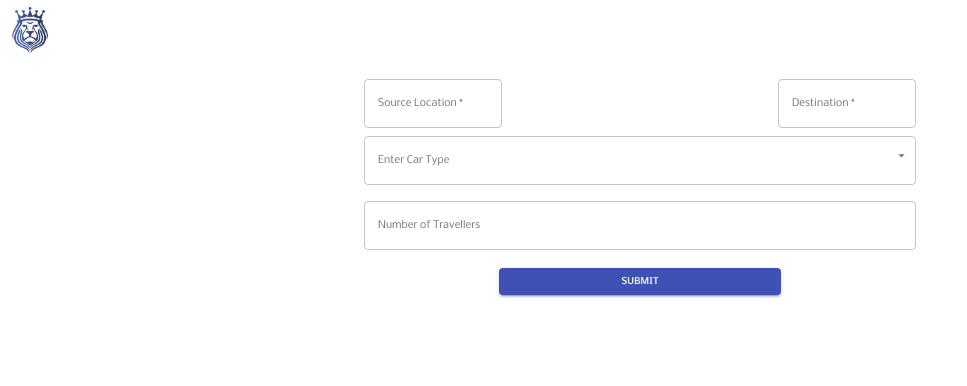
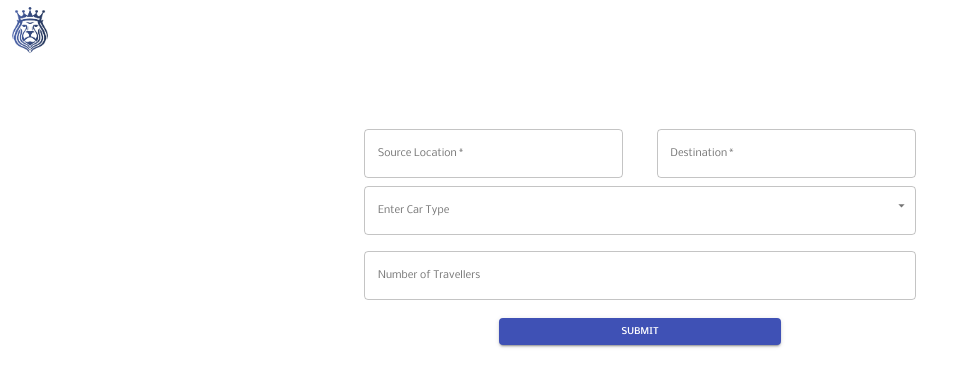
Before and after one commit to kasimnadim6/car-rental, a React (Create React App) app: page / in a window 1280 px wide. Shown: the top 386 px of the page, without its empty margins (0-967 px from the left). Built offline with nearby package versions, Linux system fonts and the light colour scheme.

Commit message:
textfield style change

```diff
--- a/src/components/CarRentForm.tsx
+++ b/src/components/CarRentForm.tsx
@@ -45,6 +45,7 @@ export const CarRentForm = () => {
 const StyledForm = styled.div`
   display: flex;
   justify-content: center;
+  margin-top: 5rem;
 `;
 const ButtonBox = styled.div`
   display: flex;
--- a/src/components/StepForm/Address.tsx
+++ b/src/components/StepForm/Address.tsx
@@ -2,6 +2,7 @@ import Container from "@material-ui/core/Container";
 import TextField from "@material-ui/core/TextField";
 import MenuItem from "@material-ui/core/MenuItem";
 import styled from "styled-components";
+import { withStyles } from "@material-ui/core/styles";
 
 export const Address = () => {
   const cars = [
@@ -13,7 +14,7 @@ export const Address = () => {
   return (
     <Container maxWidth="sm">
       <Box>
-        <TextField
+        <WithStylesTextField
           label="Source Location"
           name="sourceLoc"
           // value={address}
@@ -23,7 +24,7 @@ export const Address = () => {
           autoComplete="off"
           required
         />
-        <TextField
+        <WithStylesTextField
           label="Destination"
           name="destination"
           // value={city}
@@ -34,11 +35,11 @@ export const Address = () => {
           required
         />
       </Box>
-      <TextField
+      <WithStylesTextField
         select
         label="Enter Car Type"
-          value={''}
-          // onChange={inputChangeHandler}
+        value={""}
+        // onChange={inputChangeHandler}
         // helperText="Please select your currency"
         variant="outlined"
         fullWidth
@@ -48,8 +49,8 @@ export const Address = () => {
             {car.label}
           </MenuItem>
         ))}
-      </TextField>
-      <TextField
+      </WithStylesTextField>
+      <WithStylesTextField
         label="Number of Travellers"
         name="travellers"
         type="number"
@@ -68,4 +69,12 @@ export const Address = () => {
 const Box = styled.div`
   display: flex;
   justify-content: space-between;
+  TextField {
+    width: 50%;
+  }
 `;
+const WithStylesTextField = withStyles({
+  root: {
+    minWidth: "47%",
+  },
+})(TextField);
```
